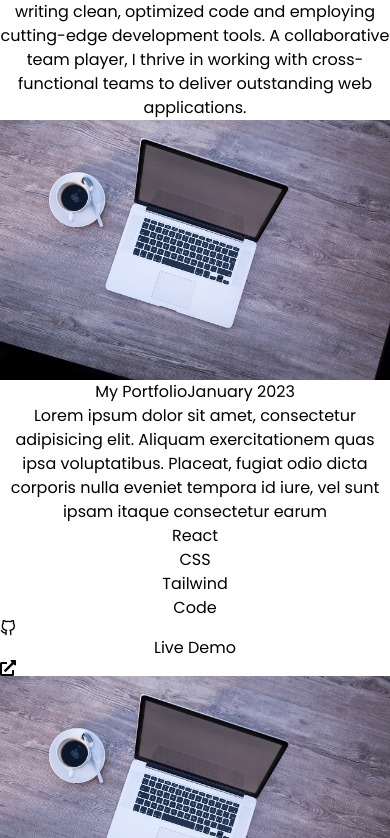
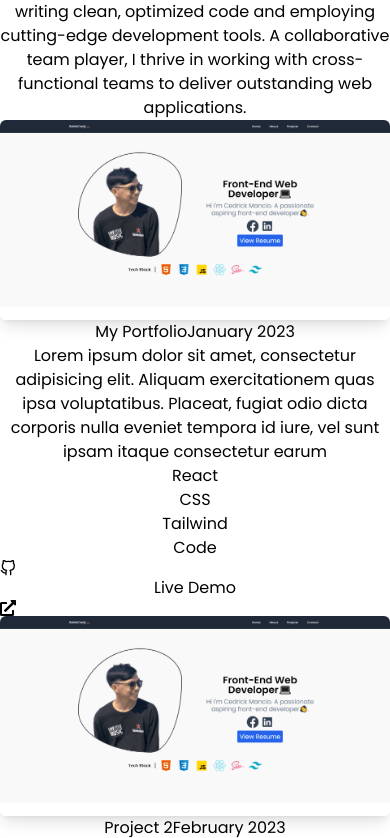
Before and after one commit to itsmecedy/Portfolio, a React (Vite) app: page / in a window 390 px wide. Shown: the part 1306-2144 px from the top of the page. Built offline with nearby package versions, Linux system fonts and the light colour scheme.

Commit message:
scroll effect on images in projects section

```diff
--- a/src/App.css
+++ b/src/App.css
@@ -49,3 +49,41 @@ nav {
     border-radius: 60% 40% 30% 70%/60% 30% 70% 40%;
   }
 }
+
+/* image auto scroll effect */
+.wrapperScroll {
+  max-width: 100%;
+  width: 640px;
+  height: 400px;
+  overflow: hidden;
+  margin: 0 auto;
+  border-radius: 0.375rem;
+  box-shadow: 0 10px 15px -3px rgb(0 0 0 / 0.1), 0 4px 6px -4px rgb(0 0 0 / 0.1);
+}
+
+
+@media only screen and (max-width: 700px) {
+  .wrapperScroll {
+    width: 100%; /* Adjust the width for smaller screens */
+    height: 300px;
+  }
+}
+@media only screen and (max-width: 450px) {
+  .wrapperScroll {
+    width: 100%;
+    height: 200px;
+  }
+}
+
+.imgScroll {
+  width: 100%;
+  height: 100%;
+  object-fit: cover;
+  object-position: top center;
+  transition: all 5s ease-in-out;
+  margin: 0 auto;
+}
+
+.wrapperScroll:hover .imgScroll {
+  object-position: bottom center;
+}
--- a/src/components/Projects.jsx
+++ b/src/components/Projects.jsx
@@ -1,6 +1,5 @@
 import React from "react";
-import aboutImg from "/assets/aboutimg.jpg";
-// import portfolio from "/assets/portfolio.png";
+import portfolio from "/assets/portfolio.png";
 import { FiGithub } from "react-icons/fi";
 import { FaExternalLinkAlt } from "react-icons/fa";
 
@@ -10,7 +9,7 @@ export default function Projects() {
       id: 1,
       name: "My Portfolio",
       date: "January 2023",
-      image: aboutImg,
+      image: portfolio,
       code: "https://github.com/itsmecedy/Portfolio",
       link: "https://mancio-portfolio.netlify.app/",
       description:
@@ -21,7 +20,7 @@ export default function Projects() {
       id: 2,
       name: "Project 2",
       date: "February 2023",
-      image: aboutImg,
+      image: portfolio,
       code: "https://github.com/",
       link: "https://www.facebook.com/",
       description:
@@ -33,7 +32,7 @@ export default function Projects() {
       id: 3,
       name: "Project 3",
       date: "February 2023",
-      image: aboutImg,
+      image: portfolio,
       code: "https://github.com/",
       link: "https://www.facebook.com/",
       description:
@@ -49,14 +48,13 @@ export default function Projects() {
         {projects.map((project) => (
           <div
             key={project.id}
-            className="flex flex-col lg:flex-row mx-auto shadow-xl bg-white rounded-md py-2 px-3 my-5"
+            className="flex flex-col lg:flex-row mx-auto shadow-xl bg-white rounded-md py-3 px-4 my-5"
           >
             {/* left side */}
             <div className="flex-1 flex justify-center">
-              <img
-                className=" rounded-md w-full max-w-2xl h-auto mx-auto "
-                src={project.image}
-              />
+              <div className="wrapperScroll">
+                <img className="imgScroll" src={project.image} />
+              </div>
             </div>
             {/* right side */}
             <div className="flex-1 flex max-w-xl flex-col justify-center">
@@ -64,7 +62,7 @@ export default function Projects() {
                 {project.name}
                 <span className=" text-gray-600 pl-2">{project.date}</span>
               </div>
-              <p className="xl:mx-28 mt-3 text-gray-500">
+              <p className="xl:mx-28 mt-3 px-2 text-gray-500">
                 {project.description}
               </p>
               <div className="flex justify-center gap-5 py-6">
```
